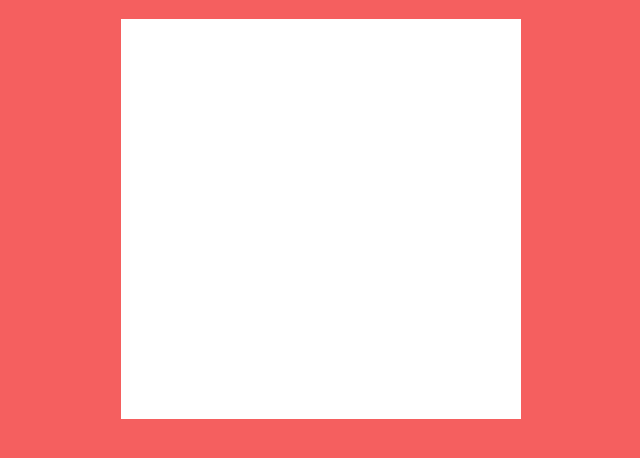
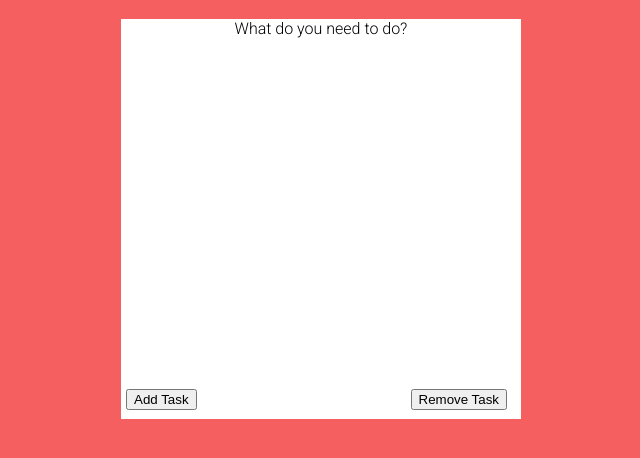
Before and after one commit to burntcinnamon/to-do-list, a plain HTML site: page index.html in a window 1280 px wide. Shown: the part 62-520 px from the top of the page, without its empty margins (319-959 px from the left). Drawn offline with Linux system fonts and the light colour scheme.

Commit message:
added functionality to add and remove tasks

```diff
--- a/index.html
+++ b/index.html
@@ -9,7 +9,9 @@
     <body>
         <h1 style="text-align: center">To-Do List</h1>
         <div id="listContainer">
-
+            <p style="text-align: center">What do you need to do?</p>
+            <button type="button" id="addTaskBtn" onclick="addTask()">Add Task</button>
+            <button type="button" id="removeTaskBtn" onclick="removeTask()">Remove Task</button>
         </div>
     </body>
 </html>
--- a/script.js
+++ b/script.js
@@ -0,0 +1,36 @@
+taskList = [];
+let taskNo = 0;
+
+function addTask() {
+    let task = prompt("Please enter the task that you wish to add.");
+    taskList.push(task);
+
+    taskNo += 1
+
+    // add tasks to div
+    const taskPara = document.createElement("p");
+    taskPara.id = `task${taskNo}`; // set id to task + tasknumber + 1
+    const taskText = document.createTextNode(task);
+    taskPara.appendChild(taskText); // makes the p element say what taskText says
+    const taskParent = document.getElementById("listContainer");
+    taskParent.appendChild(taskPara); // makes the text actually show up.
+
+    taskPara.style.textAlign = "center";
+}
+
+function removeTask() {
+    taskNo -= 1;
+
+    let taskToRemove = parseInt(prompt("Please enter the array index of the task you wish to remove. For example, 0 is the first task."));
+    taskToRemove += 1
+    const elmntToRemove = document.getElementById(`task${taskToRemove}`);
+    let arrTaskToRemove = taskToRemove - 1; // needed to work with array
+    elmntToRemove.remove();
+    taskList.pop(taskList[arrTaskToRemove]); // remove task from array.
+
+    alert("Task successfully removed!");
+}
+
+if (taskNo < 0) {
+    taskNo = 0;
+}
--- a/style.css
+++ b/style.css
@@ -11,3 +11,16 @@ body {
     width: 400px;
     margin: 0 auto;
 }
+
+#addTaskBtn {
+    position: relative;
+    top: 330px;
+    margin: 5px;
+}
+
+#removeTaskBtn {
+    position: relative;
+    top: 330px;
+    left: 200px;
+    margin: 5px;
+}
```
